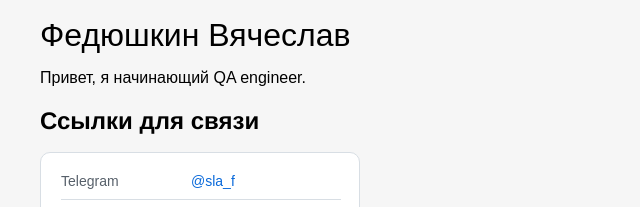
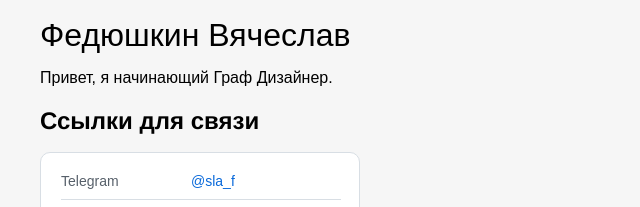
Before and after one commit to Slafchik/CVV, a plain HTML site: page index.html in a window 1280 px wide. Shown: the part 343-550 px from the top of the page, 0-640 px from the left. Drawn offline with nearby package versions, Linux system fonts and the light colour scheme.

```diff
--- a/index.html
+++ b/index.html
@@ -23,7 +23,7 @@
         <h1 class="hero__title">QA engineer</h1>
         <h2 class="hero__subtitle">Федюшкин Вячеслав</h2>
         <p class="hero__description">
-          Привет, я начинающий QA engineer.
+          Привет, я начинающий Граф Дизайнер.
         </p>
     <main>
       <section class="links">
```
